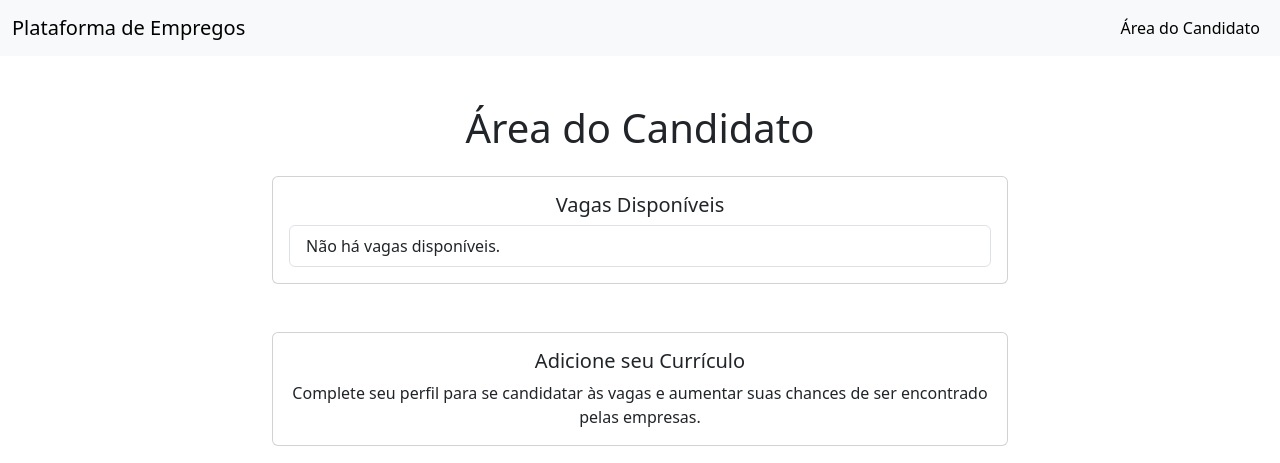
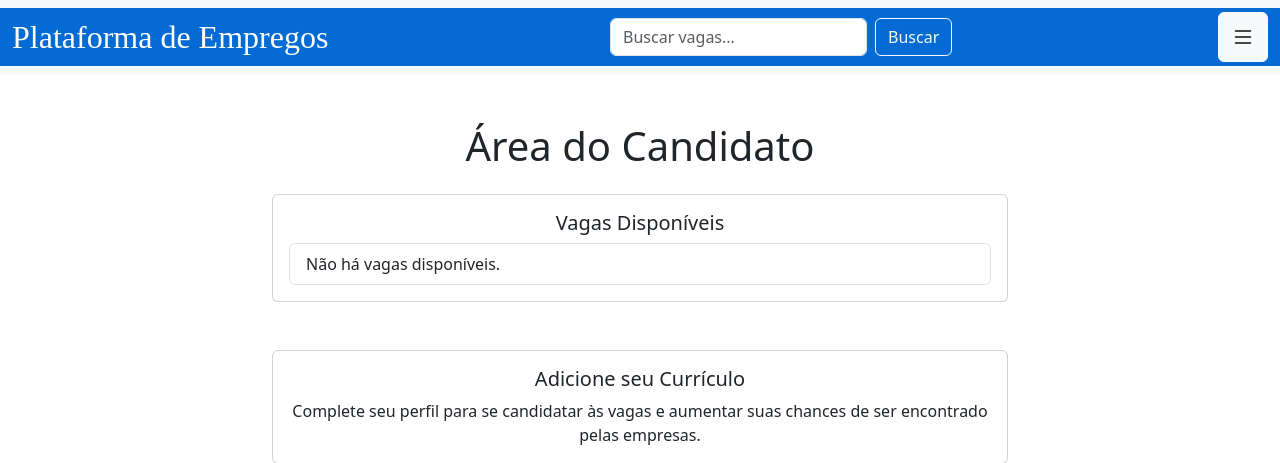
Before and after one commit to mateussimoesrodrigues/PlataformaEmpregos, a Django app: page /vagas/candidatos/ in a window 1280 px wide. Shown: the top 463 px of the page. Run offline with Django 5.2, Linux system fonts and the light colour scheme; data that the repository does not hold is empty; some libraries are stand-ins or nearby versions.

Commit message:
Funcionalidades de pesquisa na área do candidato

```diff
--- a/vagas/templates/vagas/candidatos.html
+++ b/vagas/templates/vagas/candidatos.html
@@ -1,4 +1,3 @@
-<!-- templates/vagas/minha_nova_pagina.html -->
 <!DOCTYPE html>
 <html lang="pt">
 <head>
@@ -6,24 +5,45 @@
     <title>Candidatos</title>
     <!-- Adicionando o Bootstrap -->
     <link href="https://cdn.jsdelivr.net/npm/bootstrap@5.3.0/dist/css/bootstrap.min.css" rel="stylesheet">
+    <link rel="stylesheet" href="https://cdn.jsdelivr.net/npm/bootstrap-icons/font/bootstrap-icons.css">
 </head>
 <body>
+
 <!-- Navbar -->
 <nav class="navbar navbar-expand-lg navbar-light bg-light">
-        <div class="container-fluid">
-            <a class="navbar-brand" href="{% url 'dashboard' %}">Plataforma de Empregos</a>
-            <button class="navbar-toggler" type="button" data-bs-toggle="collapse" data-bs-target="#navbarNav" aria-controls="navbarNav" aria-expanded="false" aria-label="Toggle navigation">
-                <span class="navbar-toggler-icon"></span>
+    <div style="background-color:#046BD4" class="container-fluid">
+        <a style="color: white; font-family: 'Breve Sans Text'; font-size: 32px" class="navbar-brand" href="{% url 'dashboard' %}">Plataforma de Empregos</a>
+
+        <!-- Barra de Pesquisa -->
+<!-- Barra de Pesquisa -->
+        <form class="d-flex mx-auto" role="search" method="GET" action="{% url 'pesquisa_vagas' %}">
+            <input class="form-control me-2" type="search" name="pesquisa_vagas" placeholder="Buscar vagas..." aria-label="Search" value="{{ query }}">
+            <button class="btn btn-outline-light" type="submit">Buscar</button>
+        </form>
+
+
+        <!-- Botão do Menu Hambúrguer -->
+        <button class="btn btn-light" type="button" data-bs-toggle="offcanvas" data-bs-target="#menuLateral">
+            <i class="bi bi-list" style="font-size: 24px;"></i> <!-- Ícone do menu -->
         </button>
-            <div class="collapse navbar-collapse" id="navbarNav">
-                <ul class="navbar-nav ms-auto">
-                    <li class="nav-item">
-                        <a class="nav-link active" href="#">Área do Candidato</a>
-                    </li>
+    </div>
+</nav>
+
+<!-- Menu Lateral (Offcanvas) -->
+<div class="offcanvas offcanvas-end" tabindex="-1" id="menuLateral">
+    <div class="offcanvas-header">
+        <h5 class="offcanvas-title">Meu Perfil</h5>
+        <button type="button" class="btn-close" data-bs-dismiss="offcanvas"></button>
+    </div>
+    <div class="offcanvas-body">
+        <ul class="list-group">
+            <li class="list-group-item"><a href="#">Meu Currículo</a></li>
+            <li class="list-group-item"><a href="#">Minha Conta</a></li>
+            <li class="list-group-item"><a href="#">Minhas Candidaturas</a></li>
+            <li class="list-group-item"><a href="#">Empresas que me Candidatei</a></li>
         </ul>
     </div>
 </div>
-    </nav>
 
 <!-- Container para o conteúdo -->
 <div class="container mt-5">
@@ -62,8 +82,9 @@
     </div>
 </div>
 
-    <!-- Bootstrap JS (necessário para alguns componentes, como o collapse) -->
-    <script src="https://cdn.jsdelivr.net/npm/@popperjs/core@2.10.0/dist/umd/popper.min.js" integrity="sha384-jGoC2kp90gBQAwXft7PpFuMhS6YXK0z9E7N9Jd5npPJS6Pz17hvh2UktkPMkXndt" crossorigin="anonymous"></script>
-    <script src="https://cdn.jsdelivr.net/npm/bootstrap@5.3.0-alpha1/dist/js/bootstrap.min.js" integrity="sha384-pzjw8f+ua7Kw1TIq0v8fBxe+hfjoIHeHYGlLrtuHgH8FVvWb6Cg74pyNkFc1zTmA" crossorigin="anonymous"></script>
+<!-- Bootstrap JS (necessário para o menu funcionar) -->
+<script src="https://cdn.jsdelivr.net/npm/@popperjs/core@2.10.0/dist/umd/popper.min.js"></script>
+<script src="https://cdn.jsdelivr.net/npm/bootstrap@5.3.0-alpha1/dist/js/bootstrap.min.js"></script>
+
 </body>
 </html>
--- a/vagas/templates/vagas/dashboard.html
+++ b/vagas/templates/vagas/dashboard.html
@@ -10,15 +10,15 @@
 <body>
     <!-- Navbar -->
     <nav class="navbar navbar-expand-lg navbar-light bg-light">
-        <div class="container-fluid">
-            <a class="navbar-brand" href="#">Plataforma de Empregos</a>
+        <div style="background-color:#046BD4" class="container-fluid">
+            <a style="color: white; font-family: 'Breve Sans Text'; font-size: 32px" class="navbar-brand" href="{% url 'dashboard' %}">Plataforma de Empregos</a>
             <button class="navbar-toggler" type="button" data-bs-toggle="collapse" data-bs-target="#navbarNav" aria-controls="navbarNav" aria-expanded="false" aria-label="Toggle navigation">
                 <span class="navbar-toggler-icon"></span>
             </button>
             <div class="collapse navbar-collapse" id="navbarNav">
                 <ul class="navbar-nav ms-auto">
                     <li class="nav-item">
-                        <a class="nav-link active" href="#">Dashboard</a>
+                        <a style="color: white; font-family: 'Breve Sans Text'; font-size: 32px" class="nav-link active" href="#">Dashboard</a>
                     </li>
                 </ul>
             </div>
--- a/vagas/templates/vagas/empresas.html
+++ b/vagas/templates/vagas/empresas.html
@@ -10,15 +10,15 @@
 <body>
     <!-- Navbar -->
     <nav class="navbar navbar-expand-lg navbar-light bg-light">
-        <div class="container-fluid">
-            <a class="navbar-brand" href="{% url 'dashboard' %}">Plataforma de Empregos</a>
+        <div style="background-color:#046BD4" class="container-fluid">
+            <a style="color: white; font-family: 'Breve Sans Text'; font-size: 32px" class="navbar-brand" href="{% url 'dashboard' %}">Plataforma de Empregos</a>
             <button class="navbar-toggler" type="button" data-bs-toggle="collapse" data-bs-target="#navbarNav" aria-controls="navbarNav" aria-expanded="false" aria-label="Toggle navigation">
                 <span class="navbar-toggler-icon"></span>
             </button>
             <div class="collapse navbar-collapse" id="navbarNav">
                 <ul class="navbar-nav ms-auto">
                     <li class="nav-item">
-                        <a class="nav-link active" href="#">Área da Empresa</a>
+                        <a style="color: white; font-family: 'Breve Sans Text'; font-size: 32px" class="nav-link active" href="#">Área da Empresa</a>
                     </li>
                 </ul>
             </div>
--- a/vagas/urls.py
+++ b/vagas/urls.py
@@ -6,5 +6,5 @@ urlpatterns = [
     path('dashboard/', views.dashboard, name='dashboard'),
     path('empresas/', views.empresas, name='empresas'),
     path('candidatos/', views.candidatos, name='candidatos'),
-
+    path('pesquisa-vagas/', views.pesquisa_vagas, name='pesquisa_vagas'),  # Modificada
 ]
--- a/vagas/views.py
+++ b/vagas/views.py
@@ -19,3 +19,13 @@ def dashboard(request):
 def candidatos(request):
     vagas = VagaDeEmprego.objects.all()  # Exemplo de consulta ao banco
     return render(request, 'vagas/candidatos.html', {'vagas': vagas})
+
+def pesquisa_vagas(request):
+    query = request.GET.get('pesquisa_vagas', '')  # Obtém o valor do input (ou '' se estiver vazio)
+
+    if query:
+        vagas = VagaDeEmprego.objects.filter(nome_empresa__icontains=query)  # Filtra pelo nome da empresa
+    else:
+        vagas = VagaDeEmprego.objects.all()  # Se não houver pesquisa, exibe todas as vagas
+
+    return render(request, 'vagas/candidatos.html', {'vagas': vagas, 'query': query})
```
Lines whose indentation alone changed are shown as unchanged.
